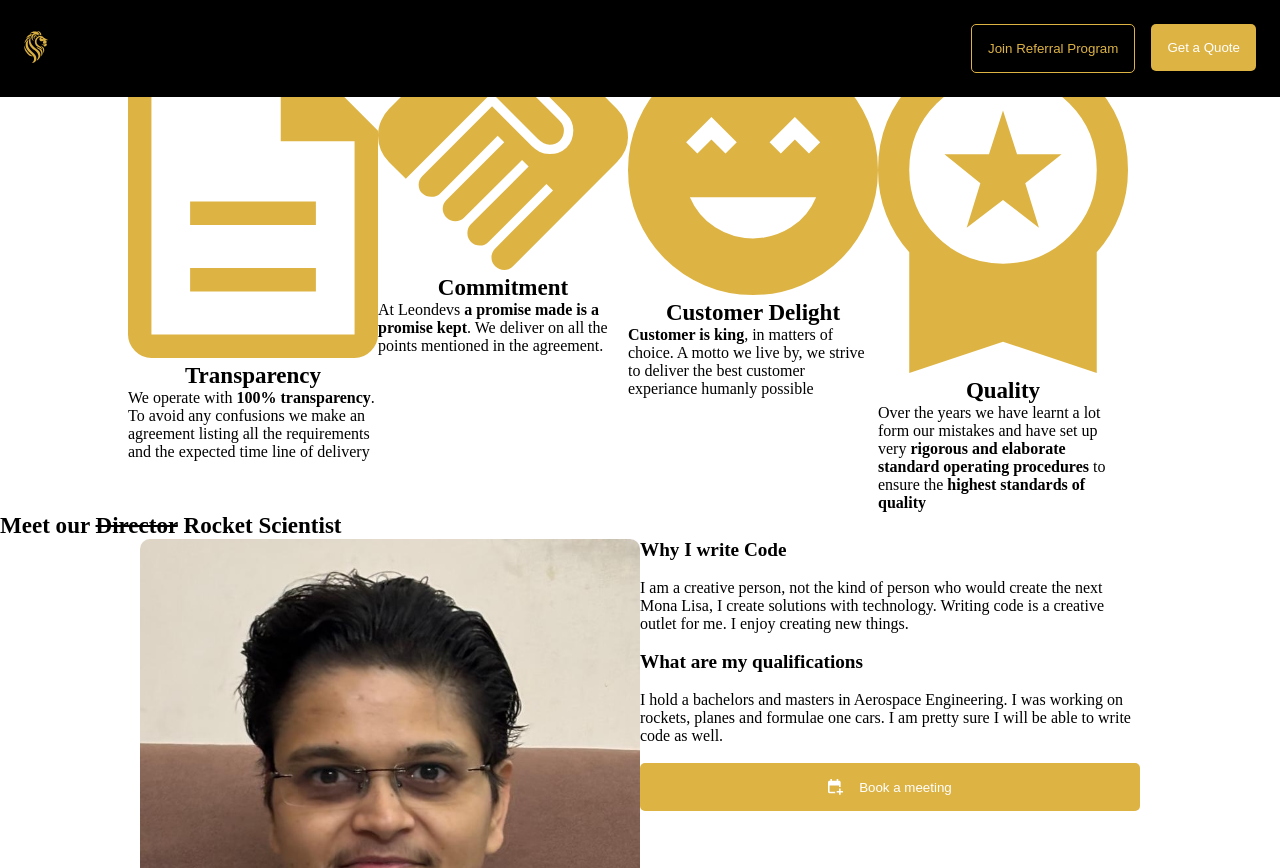
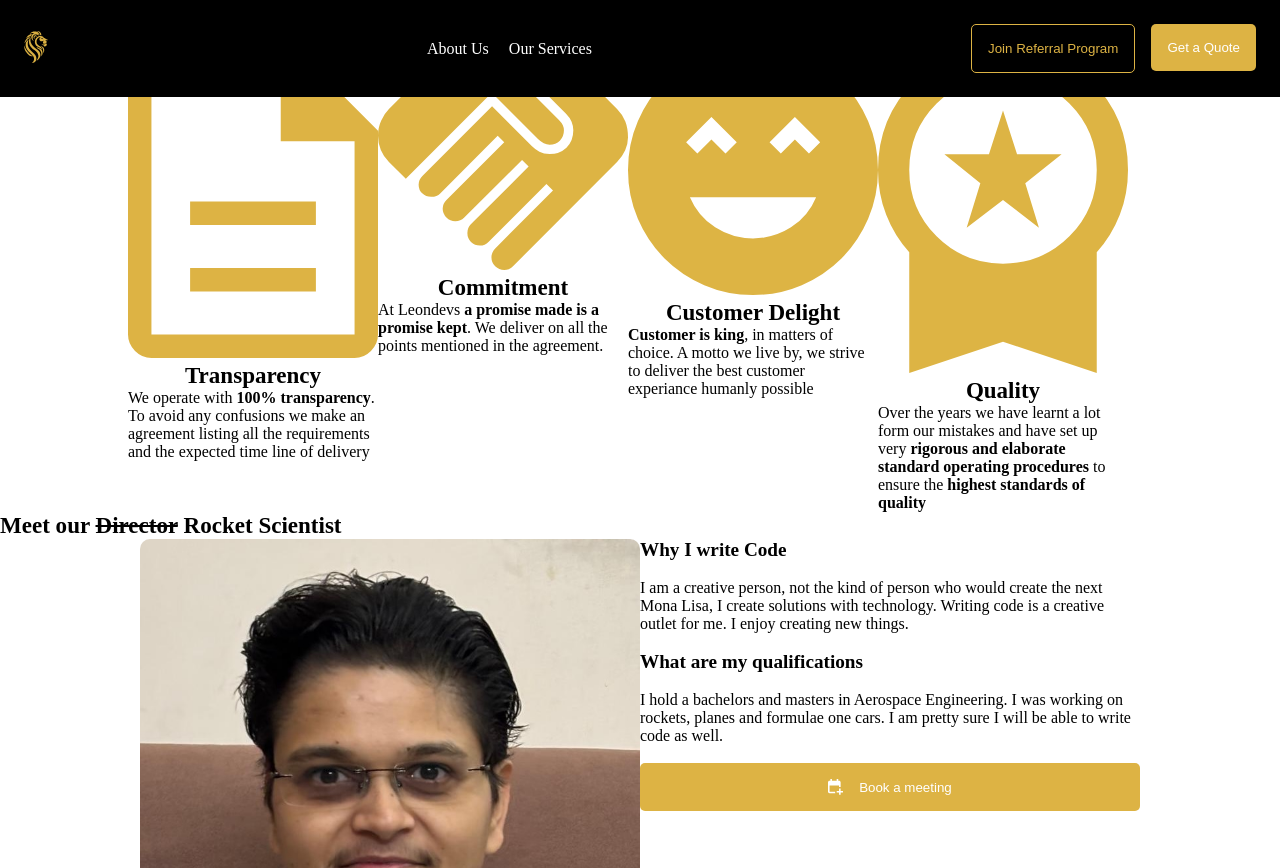
Before and after one commit to divyanshchahar/website, a Next.js app: page /aboutus in a window 1280 px wide. Shown: the top 868 px of the page. Built offline with nearby package versions, Linux system fonts and the light colour scheme; no server answers.

Commit message:
added styling

```diff
--- a/src/ui/layouts/TopNavBar.module.css
+++ b/src/ui/layouts/TopNavBar.module.css
@@ -36,7 +36,10 @@
 @media screen and (min-width: 990px) {
   .links {
     display: flex;
-    gap: var(--spacing-m);
+    gap: var(--spacing-s2);
+    & a {
+      color: var(--color-primary);
+    }
   }
 
   .iconButton {
```
